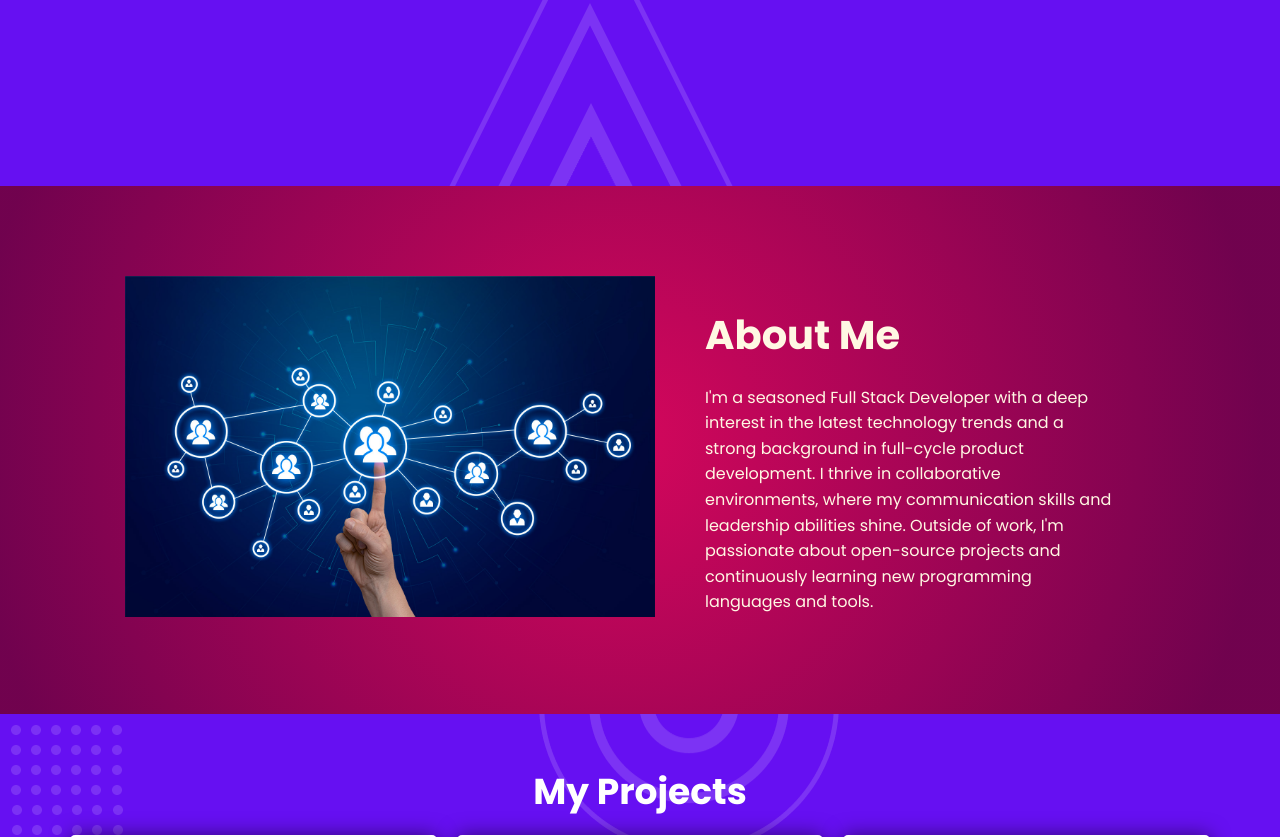
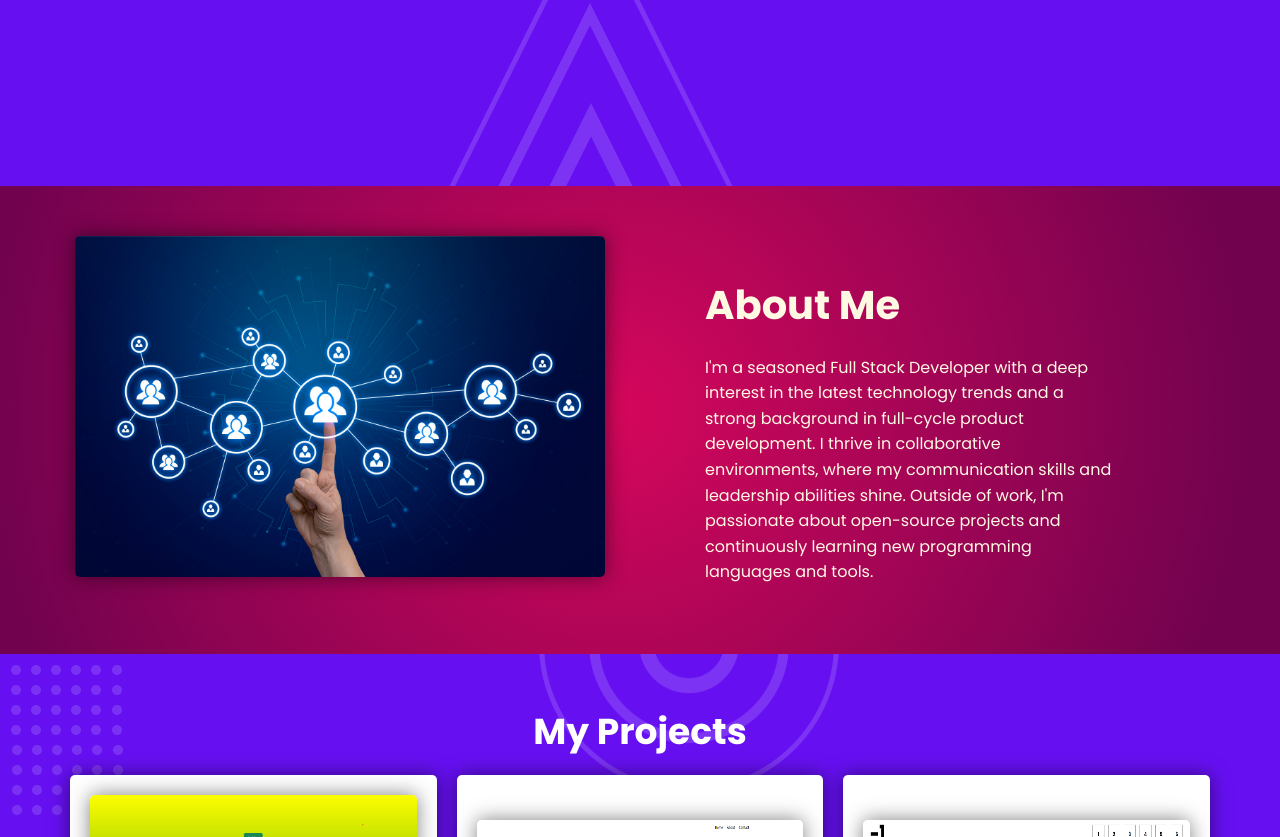
Before and after one commit to satyamJha002/Portfolio, a plain HTML site: page index.html in a window 1280 px wide. Shown: the part 614-1451 px from the top of the page. Drawn offline with Linux system fonts and the light colour scheme.

Commit message:
Updated portfolio

```diff
--- a/styles.css
+++ b/styles.css
@@ -155,11 +155,11 @@ a:hover {
 }
 
 .about .column img {
+  height: auto;
   max-width: 100%;
-  height: auto;
   border-radius: 5px;
-  margin: 20px 50px;
-  padding: 20px 0;
+  margin-bottom: 20px;
+  box-shadow: 0 0 20px 0 rgba(0, 0, 0, 0.5);
 }
 
 .about h2 {
```
